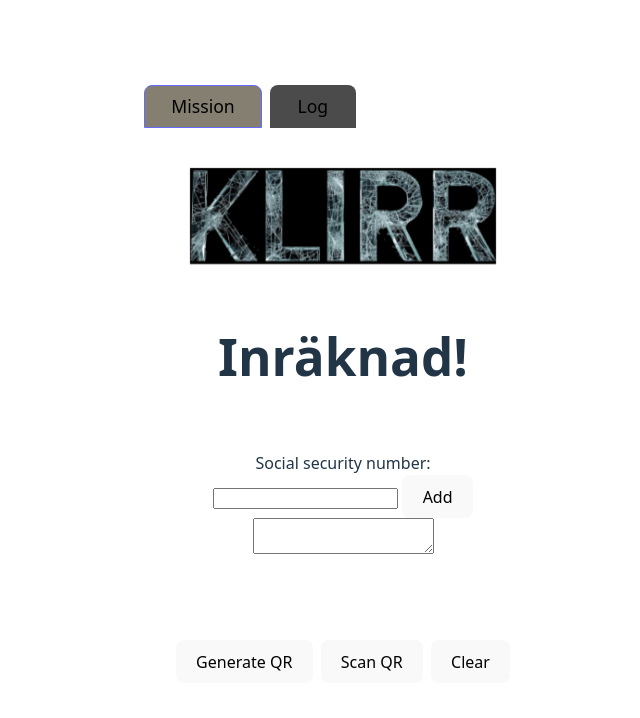
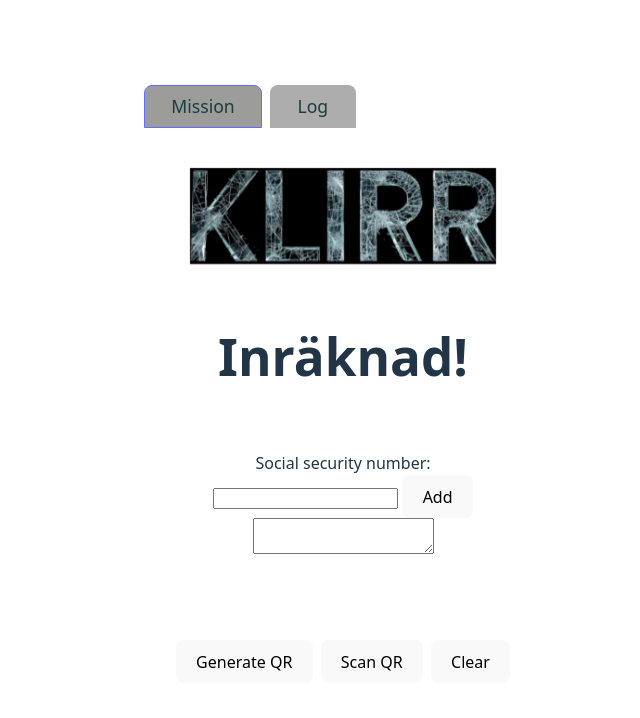
Before and after one commit to marc770/LAG1, a website built with Vite: page app.html in a window 1280 px wide. Shown: the whole page, without its empty margins (297-937 px from the left). Built offline with nearby package versions, Linux system fonts and the light colour scheme.

Commit message:
tab text color fix

```diff
--- a/src/style.css
+++ b/src/style.css
@@ -5,7 +5,7 @@
 }
 .tab-button {
   padding: 0.5em 1.5em;
-  background: #4b4b4b;
+  background: #adadad;
   border: none;
   border-radius: 8px 8px 0 0;
   border: 1px solid transparent;
@@ -13,10 +13,11 @@
   font-size: 1.1em;
   font-weight: 500;
   transition: background 0.2s, color 0.2s;
+  color: #1b3e3b;
 }
 .tab-button.active {
   border-color: #646cff;
-  background: #847f70;
+  background: #9c9c9b;
 }
 .tab-content {
   display: block;
```
